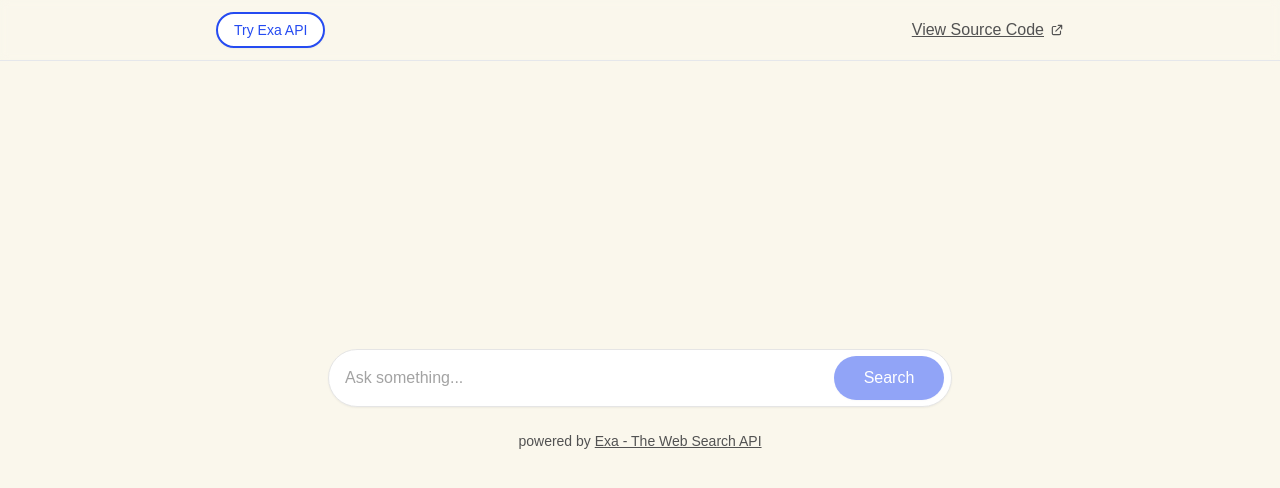
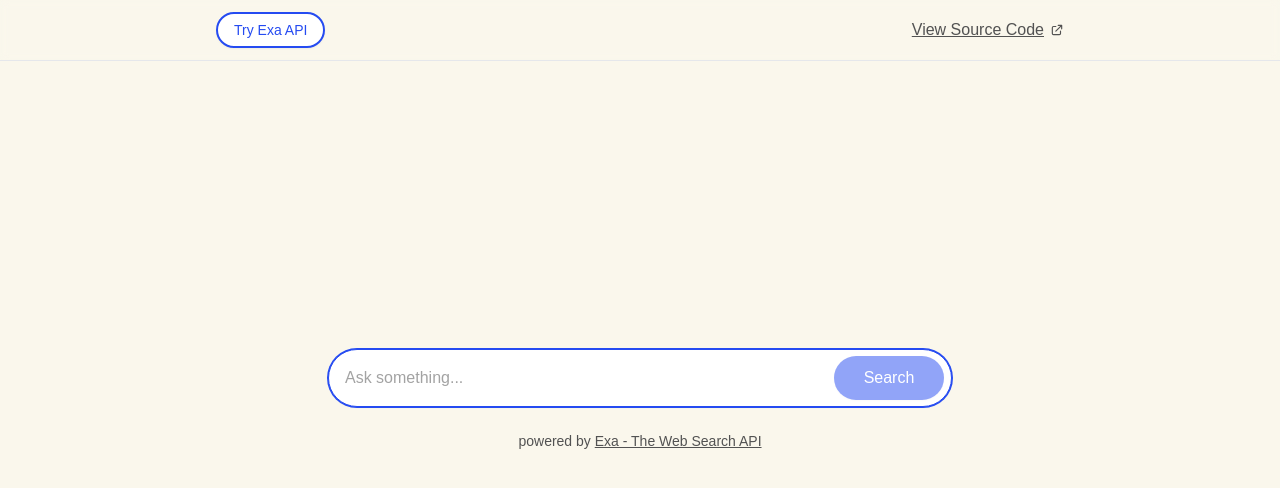
Before and after one commit to jairuscreative/answer-chat-app, a Next.js app: page / in a window 1280 px wide. Shown: the top 488 px of the page. Built offline with nearby package versions, Linux system fonts and the light colour scheme; a web font is replaced by a local one.

Commit message:
autofocus added

```diff
--- a/app/page.tsx
+++ b/app/page.tsx
@@ -226,9 +226,10 @@ export default function Page() {
             <input
               value={input}
               onChange={handleInputChange}
+              autoFocus
               placeholder="Ask something..."
               className="w-full p-4 pr-[130px] bg-white border border-gray-200 rounded-full shadow-sm
-              focus:outline-none focus:ring-2 focus:ring-[var(--brand-default)] focus:ring-opacity-20
+              focus:outline-none focus:ring-1 focus:ring-[var(--brand-default)] focus:ring-opacity-20
               focus:border-[var(--brand-default)] text-base transition-all duration-200
               placeholder:text-gray-400 hover:border-gray-300"
             />
```
